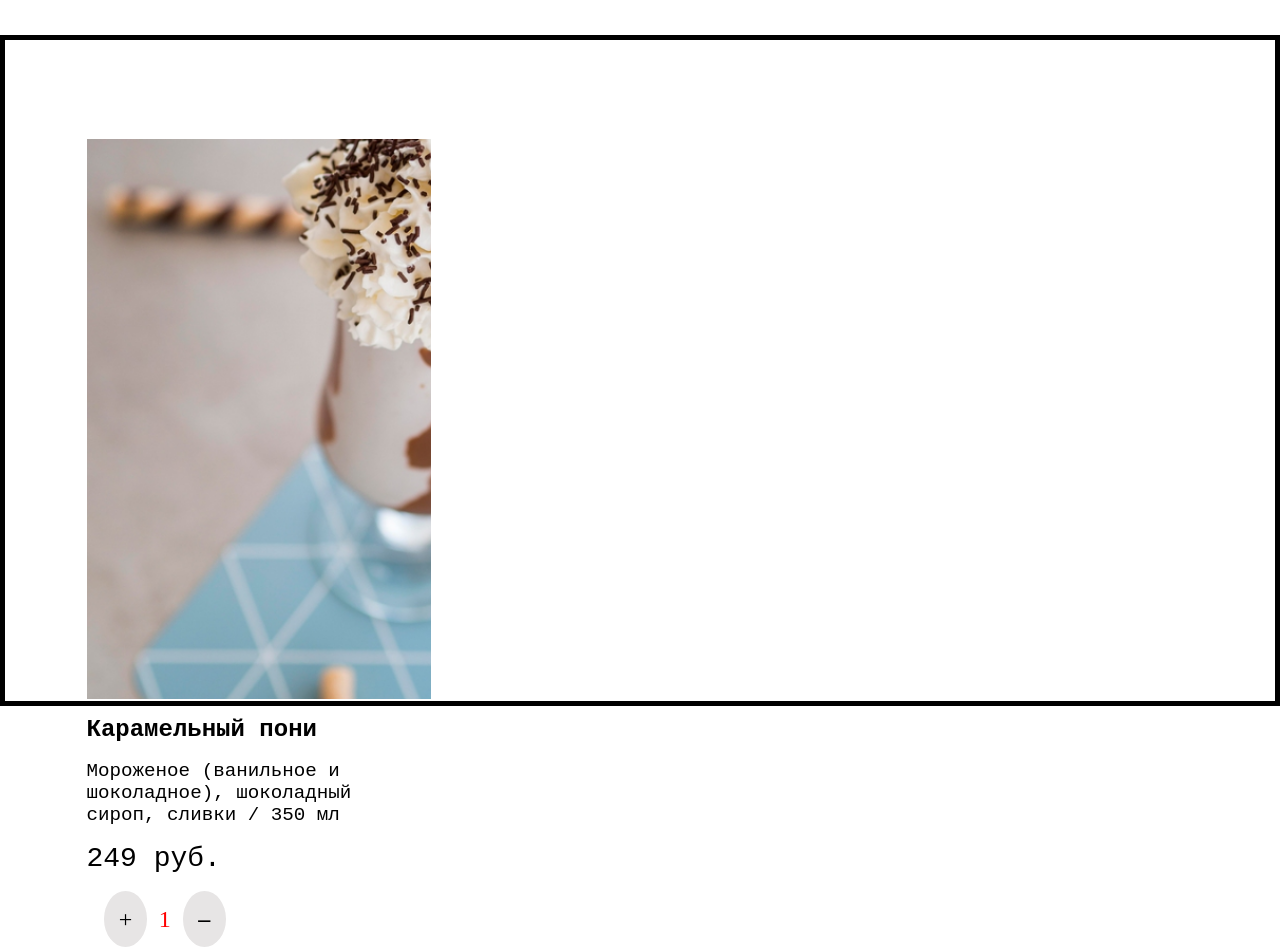
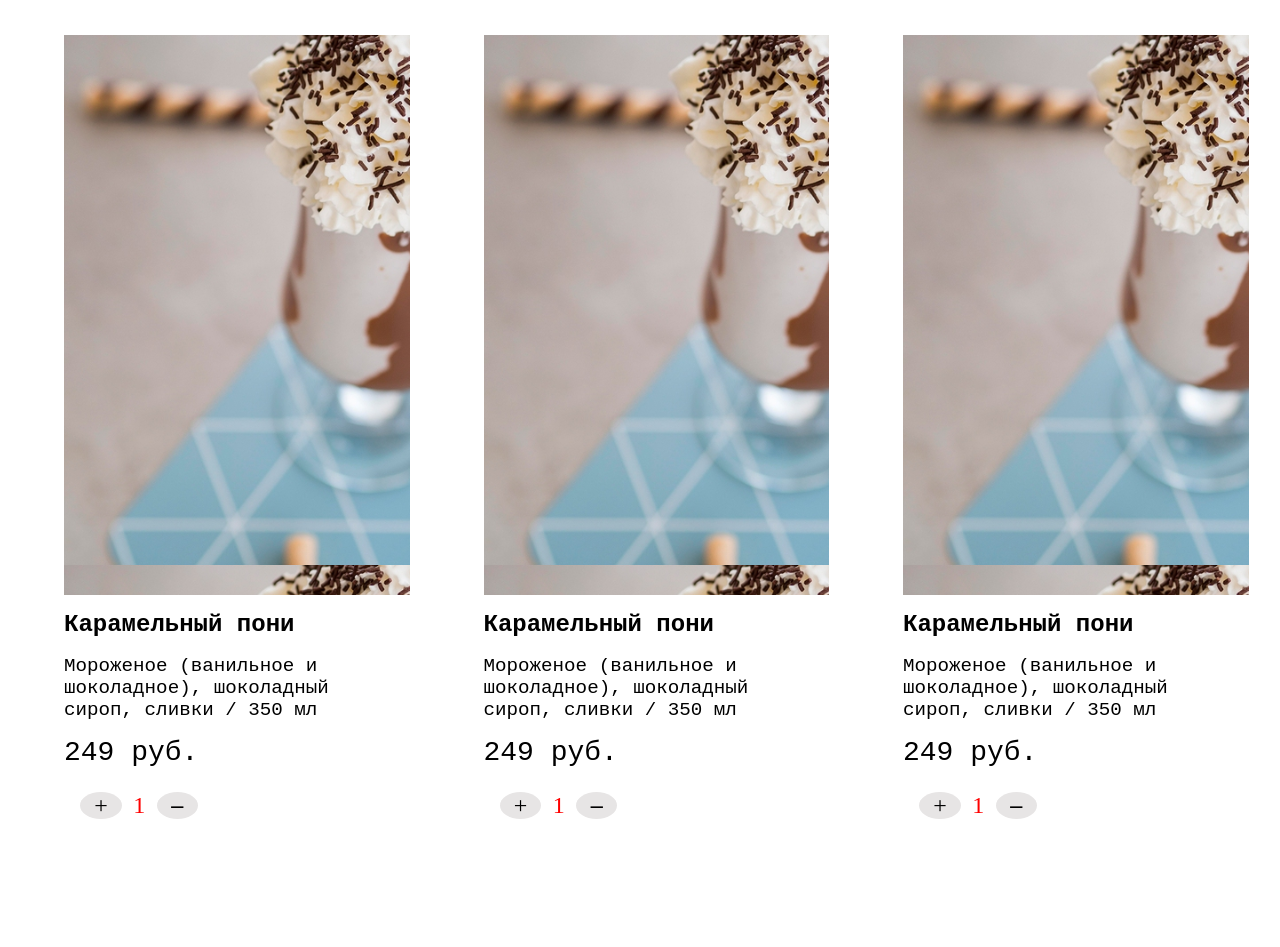
Before and after one commit to MoisGames/landing_pages_pizza, a plain HTML site: page first_landing_page.html in a window 1280 px wide. Shown: the part 980-1927 px from the top of the page. After the commit the page ends 1883 px from the top, so only its background shows below. Drawn offline with Linux system fonts and the light colour scheme.

Commit message:
add flex container. understood the work of flex v.0.21

```diff
--- a/css/reset.css
+++ b/css/reset.css
@@ -81,3 +81,36 @@ meter {
 :where([draggable="true"]) {
     -webkit-user-drag: element;
 }
+/* http://meyerweb.com/eric/tools/css/reset/
+   v2.0 | 20110126
+   License: none (public domain)
+*/
+
+html, body, div, span, applet, object, iframe,
+h1, h2, h3, h4, h5, h6, p, blockquote, pre,
+a, abbr, acronym, address, big, cite, code,
+del, dfn, em, img, ins, kbd, q, s, samp,
+small, strike, strong, sub, sup, tt, var,
+b, u, i, center,
+dl, dt, dd, ol, ul, li,
+fieldset, form, label, legend,
+table, caption, tbody, tfoot, thead, tr, th, td,
+article, aside, canvas, details, embed,
+figure, figcaption, footer, header, hgroup,
+menu, nav, output, ruby, section, summary,
+time, mark, audio, video {
+	margin: 0;
+	padding: 0;
+	border: 0;
+
+}
+
+blockquote:before, blockquote:after,
+q:before, q:after {
+	content: '';
+	content: none;
+}
+table {
+	border-collapse: collapse;
+	border-spacing: 0;
+}
--- a/css/style.css
+++ b/css/style.css
@@ -96,20 +96,19 @@ header {
 }
 .container {
     display: flex;
-
     flex-direction: row;
-
     justify-content: flex-start;
-
-    border: 5px solid black;
-
-    padding: 20px;
+    width: 95%;
+    margin: 5% 0 0% 5%;
+    align-items:flex-start;
+    position: relative;
+    flex: 1 1 auto;
 }
 .grocery_card {
     display: block;
-    width: 28%;
-    height: 70vh;
-    margin: 5% 0 0% 5%;
+    width: 27%;
+    margin: 0 7.5% 5% 0;
+
 }
 .name_grocery {
     display: block;
@@ -185,17 +184,15 @@ header {
 }
 .img_grocery {
     display: block;
-    float: left;
-    background-size: cover;
-    width: 100%;
-    height: 100%;
-    margin: 5% 0 5% 0;
+    width: 27vw;
+    height: 70vh;
+    margin-right: auto;
 }
 #img_caramel_ponycard {
     background-color: antiquewhite;
     background-image: url('../images/img_caramel_pony.png');
+    /*transition: opacity 0 0.5s opacity 1; */
 
-    /*transition: opacity 0 0.5s opacity 1; */
 
 }
 #img_caramel_ponycard:hover {
--- a/first_landing_page.html
+++ b/first_landing_page.html
@@ -68,7 +68,30 @@
                     <input type="button" id="buttonCountMinus" value="–">
                 </div>
     </div>
+    <div class="grocery_card">
+        <a class="img_grocery" id="img_caramel_ponycard"></a>
+                <p class="name_grocery">Карамельный пони</p>
+                <p class="description_grocery">Мороженое (ванильное и шоколадное),
+                    шоколадный сироп, сливки / 350 мл</p>
+                <p class="price">249 руб.</p>
+                    <div class="button_counter_product">
+                        <input type="button" id="buttonCountPlus" value="+">
+                        <div id="buttonCountNumber">1</div>
+                        <input type="button" id="buttonCountMinus" value="–">
+                    </div>
+        </div>
+        <div class="grocery_card">
+            <a class="img_grocery" id="img_caramel_ponycard"></a>
+                    <p class="name_grocery">Карамельный пони</p>
+                    <p class="description_grocery">Мороженое (ванильное и шоколадное),
+                        шоколадный сироп, сливки / 350 мл</p>
+                    <p class="price">249 руб.</p>
+                        <div class="button_counter_product">
+                            <input type="button" id="buttonCountPlus" value="+">
+                            <div id="buttonCountNumber">1</div>
+                            <input type="button" id="buttonCountMinus" value="–">
+                        </div>
+            </div>
 </div>
-
 </body>
 </html>
```
